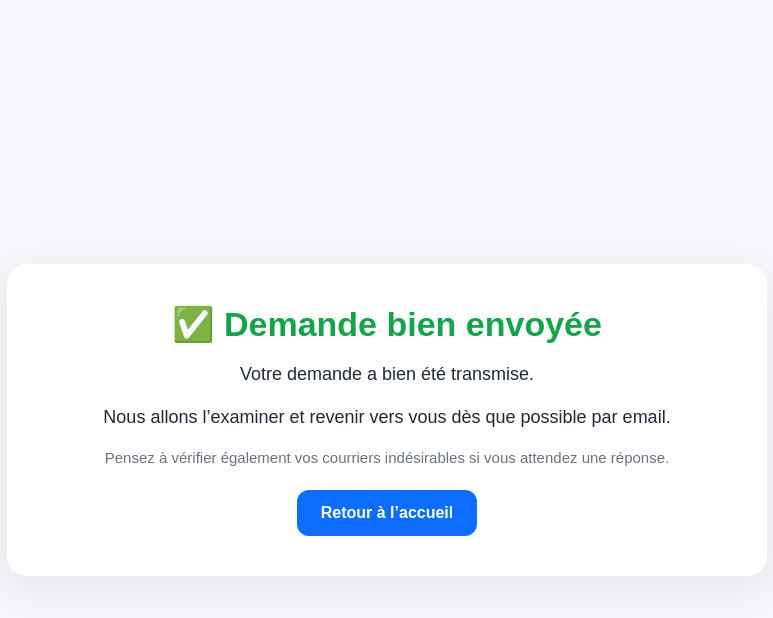
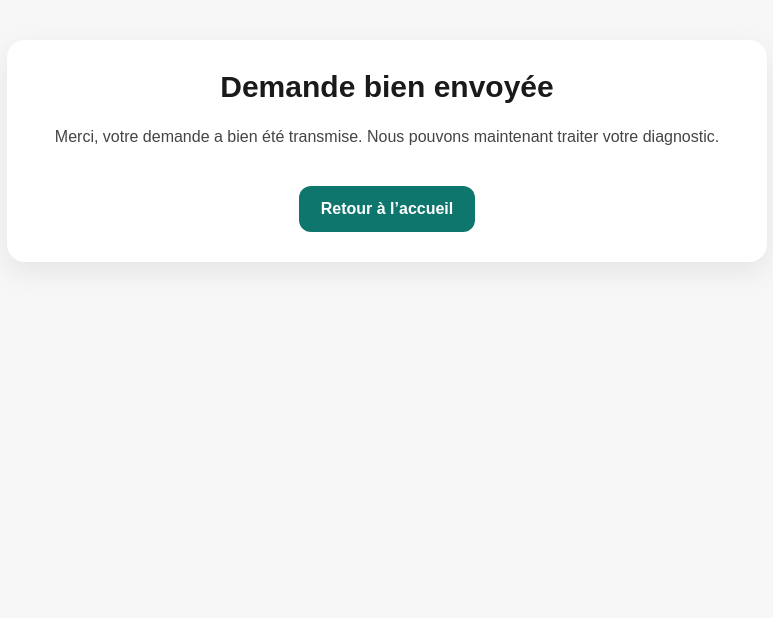
Before and after one commit to Tony-createur/diag-plomberie-france, a website: page demande-envoyee.html in a window 1280 px wide. Shown: the whole page, without its empty margins (253-1026 px from the left). Drawn offline with Linux system fonts and the light colour scheme.

Commit message:
Update demande-envoyee.html

```diff
--- a/demande-envoyee.html
+++ b/demande-envoyee.html
@@ -6,62 +6,59 @@
   <title>Demande envoyée | Diag Plomberie France</title>
   <meta name="robots" content="noindex, nofollow" />
   <style>
-    body{
-      margin:0;
-      font-family:Arial,sans-serif;
-      background:#f5f7fb;
-      color:#1f2937;
-      display:flex;
-      align-items:center;
-      justify-content:center;
-      min-height:100vh;
-      padding:20px;
+    body {
+      margin: 0;
+      font-family: Arial, sans-serif;
+      background: #f7f7f7;
+      color: #1a1a1a;
     }
-    .box{
-      max-width:700px;
-      width:100%;
-      background:#fff;
-      border-radius:20px;
-      padding:40px 30px;
-      box-shadow:0 12px 40px rgba(0,0,0,0.08);
-      text-align:center;
+
+    .wrap {
+      max-width: 760px;
+      margin: 0 auto;
+      padding: 40px 20px;
     }
-    h1{
-      margin:0 0 16px;
-      font-size:34px;
-      color:#16a34a;
+
+    .card {
+      background: #ffffff;
+      border-radius: 18px;
+      padding: 30px;
+      box-shadow: 0 10px 30px rgba(0,0,0,0.08);
+      text-align: center;
     }
-    p{
-      font-size:18px;
-      line-height:1.6;
-      margin:0 0 14px;
+
+    h1 {
+      margin-top: 0;
+      font-size: 30px;
     }
-    .small{
-      font-size:15px;
-      color:#6b7280;
-      margin-top:18px;
+
+    p {
+      color: #444;
+      line-height: 1.6;
     }
-    a{
-      display:inline-block;
-      margin-top:24px;
-      background:#0d6efd;
-      color:#fff;
-      text-decoration:none;
-      padding:14px 24px;
-      border-radius:12px;
-      font-weight:bold;
+
+    .btn {
+      display: inline-block;
+      margin-top: 20px;
+      padding: 14px 22px;
+      border-radius: 12px;
+      background: #0f766e;
+      color: #fff;
+      text-decoration: none;
+      font-weight: 700;
     }
   </style>
 </head>
 <body>
-  <div class="box">
-    <h1>✅ Demande bien envoyée</h1>
-    <p>Votre demande a bien été transmise.</p>
-    <p>Nous allons l’examiner et revenir vers vous dès que possible par email.</p>
-    <div class="small">
-      Pensez à vérifier également vos courriers indésirables si vous attendez une réponse.
+  <div class="wrap">
+    <div class="card">
+      <h1>Demande bien envoyée</h1>
+      <p>
+        Merci, votre demande a bien été transmise.
+        Nous pouvons maintenant traiter votre diagnostic.
+      </p>
+      <a href="/" class="btn">Retour à l’accueil</a>
     </div>
-    <a href="/">Retour à l’accueil</a>
   </div>
 </body>
 </html>
```
